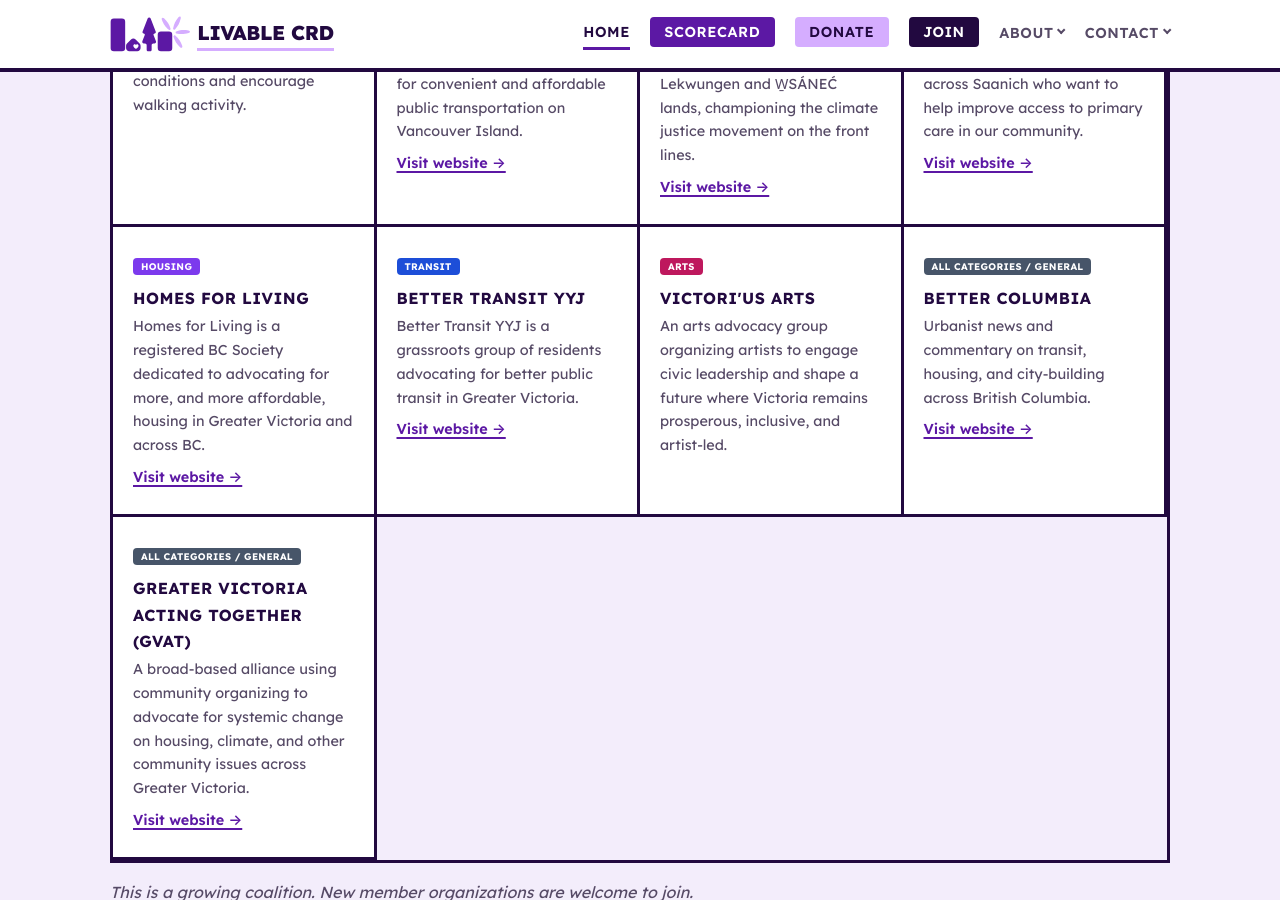
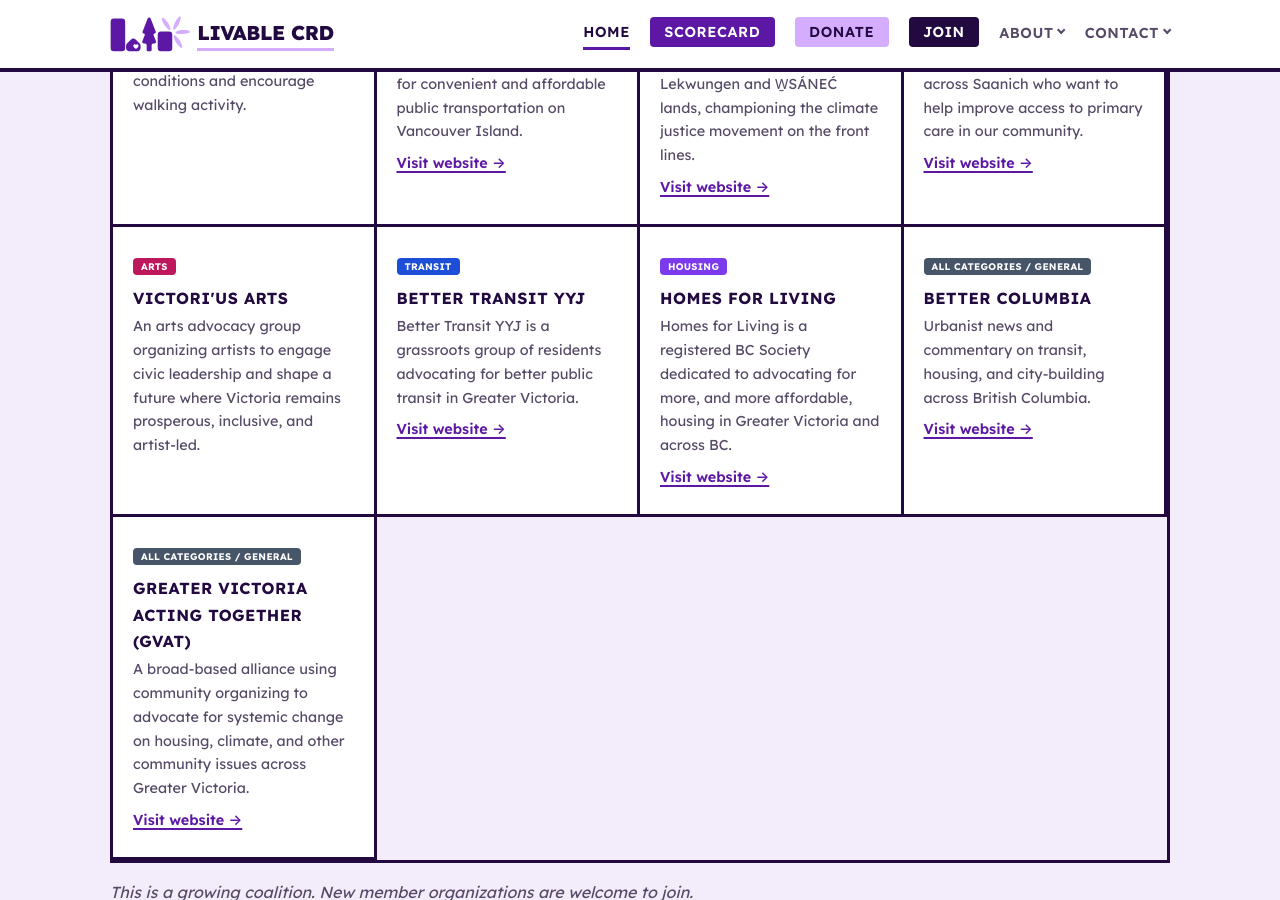
Before and after one commit to LaputanMachines/livable-crd-website, a Jekyll site: the page built from index.md, in a window 1280 px wide and 900 px high, scrolled down 1470 px. Built offline with Jekyll 4.4.1, drawn with Linux system fonts in a browser that asks for light colours.

```diff
--- a/_data/partners.yml
+++ b/_data/partners.yml
@@ -31,19 +31,19 @@
   note: Neighbours, parents, students, workers, and seniors from across Saanich who want to help improve access to primary care in our community.
   url: https://www.familydoctorsforsaanich.ca/
   category: healthcare
+- name: Victori'us Arts
+  note: An arts advocacy group organizing artists to engage civic leadership and shape a future where Victoria remains prosperous, inclusive, and artist-led.
+  category: arts
+- name: Better Transit YYJ
+  note: Better Transit YYJ is a grassroots group of residents advocating for better public transit in Greater Victoria.
+  logo: /assets/images/partners/better-transit-yyj.png
+  url: https://bettertransityyj.ca/
+  category: transit
 - name: Homes for Living
   note: Homes for Living is a registered BC Society dedicated to advocating for more, and more affordable, housing in Greater Victoria and across BC.
   logo: /assets/images/partners/homes-for-living.png
   url: https://www.homesforliving.ca/
   category: housing
-- name: Better Transit YYJ
-  note: Better Transit YYJ is a grassroots group of residents advocating for better public transit in Greater Victoria.
-  logo: /assets/images/partners/better-transit-yyj.png
-  url: https://bettertransityyj.ca/
-  category: transit
-- name: Victori'us Arts
-  note: An arts advocacy group organizing artists to engage civic leadership and shape a future where Victoria remains prosperous, inclusive, and artist-led.
-  category: arts
 - name: Better Columbia
   note: Urbanist news and commentary on transit, housing, and city-building across British Columbia.
   url: https://bettercolumbia.ca/
```
